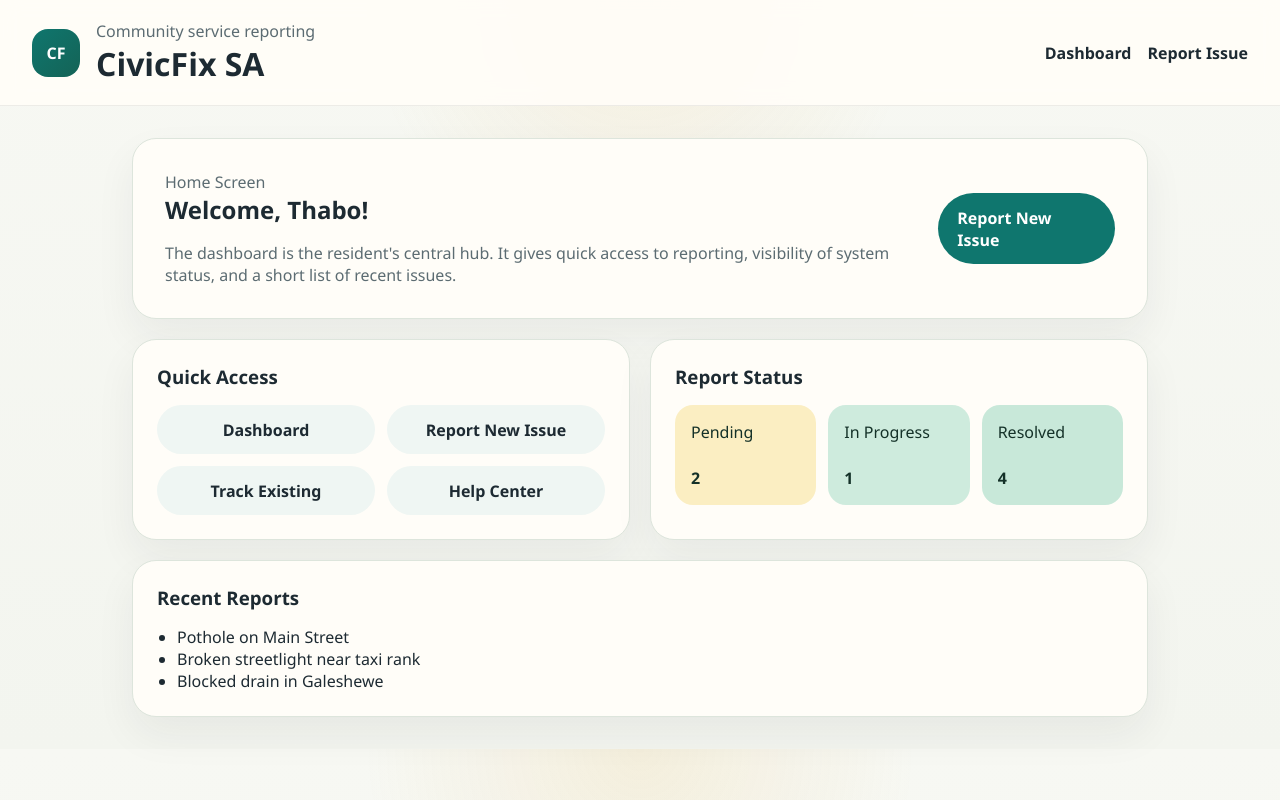
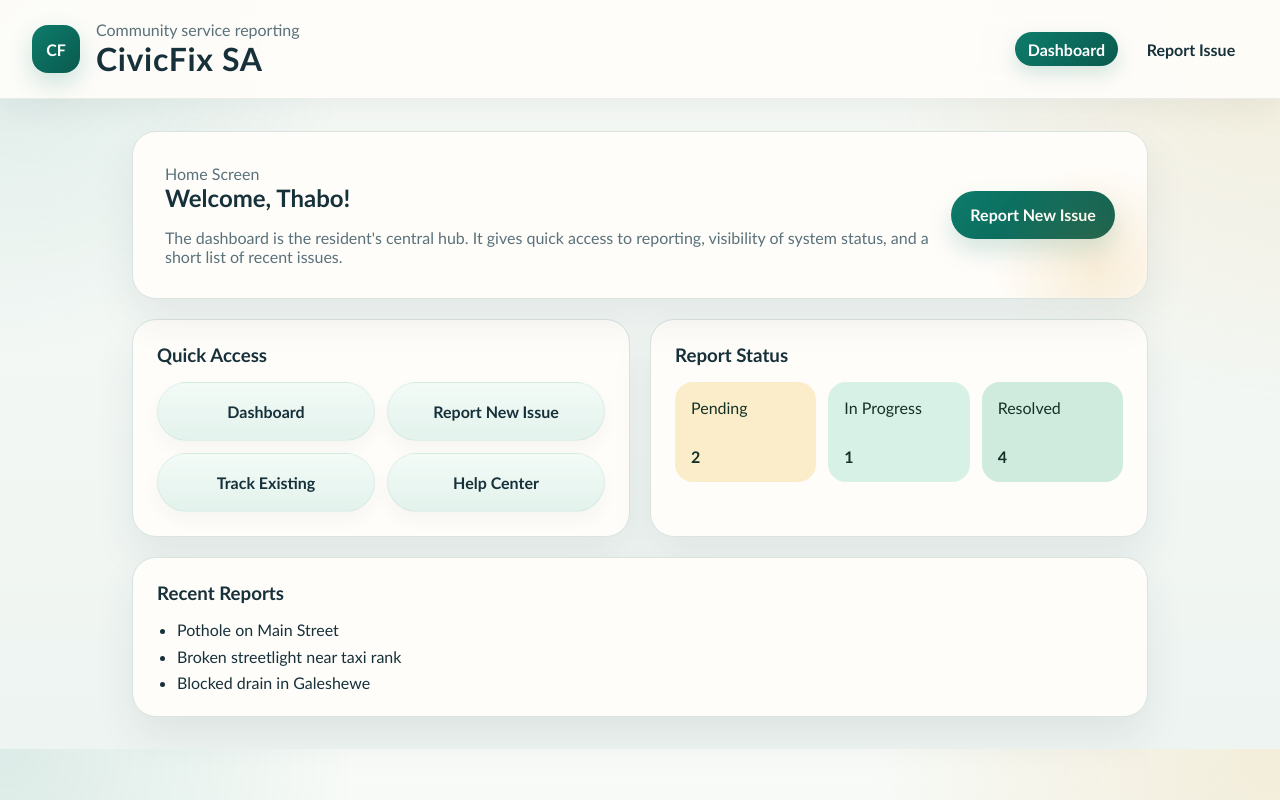
Before and after one commit to THOBILE-MTHEMBU/civicfix-sa-django-wireframe, a Django app: page / in a window 1280 px wide. Run offline with Django 4.2, Linux system fonts and the light colour scheme.

Commit message:
Polish after AI evaluation design and screenshots

```diff
--- a/static/css/site.css
+++ b/static/css/site.css
@@ -1,15 +1,17 @@
 :root {
-    --bg: #f3f5ef;
-    --panel: #fffdf8;
-    --ink: #1d2a32;
-    --muted: #5c6c72;
-    --accent: #0f766e;
-    --accent-soft: #cdeee4;
-    --gold: #dca73a;
-    --line: #dde5dc;
-    --pending: #f4d35e;
-    --progress: #74c69d;
-    --resolved: #52b788;
+    --bg: #eef4f1;
+    --panel: #fffdfa;
+    --ink: #17313a;
+    --muted: #59717a;
+    --accent: #0e7c6b;
+    --accent-strong: #095a4e;
+    --accent-soft: #d8f0e6;
+    --gold: #d8a23a;
+    --gold-soft: #f5e4ba;
+    --line: #d9e4de;
+    --pending: #f2cb61;
+    --progress: #84d3b0;
+    --resolved: #51b98a;
 }
 
 * {
@@ -18,10 +20,11 @@
 
 body {
     margin: 0;
-    font-family: "Segoe UI", Tahoma, Geneva, Verdana, sans-serif;
+    font-family: "Trebuchet MS", "Segoe UI", Tahoma, Geneva, Verdana, sans-serif;
     background:
-        radial-gradient(circle at top, rgba(220, 167, 58, 0.12), transparent 28%),
-        linear-gradient(180deg, #f7f8f3 0%, var(--bg) 100%);
+        radial-gradient(circle at top left, rgba(14, 124, 107, 0.12), transparent 24%),
+        radial-gradient(circle at top right, rgba(216, 162, 58, 0.16), transparent 28%),
+        linear-gradient(180deg, #f8fbf8 0%, var(--bg) 100%);
     color: var(--ink);
 }
 
@@ -31,9 +34,10 @@
     align-items: center;
     gap: 1rem;
     padding: 1.25rem 2rem;
-    border-bottom: 1px solid rgba(29, 42, 50, 0.08);
-    background: rgba(255, 253, 248, 0.92);
-    backdrop-filter: blur(10px);
+    border-bottom: 1px solid rgba(23, 49, 58, 0.08);
+    background: rgba(255, 253, 250, 0.9);
+    backdrop-filter: blur(14px);
+    box-shadow: 0 10px 32px rgba(19, 39, 45, 0.06);
 }
 
 .brand-block {
@@ -48,9 +52,10 @@
     display: grid;
     place-items: center;
     border-radius: 1rem;
-    background: linear-gradient(135deg, var(--accent), #146356);
+    background: linear-gradient(135deg, var(--accent), var(--accent-strong));
     color: white;
     font-weight: 700;
+    box-shadow: 0 10px 24px rgba(14, 124, 107, 0.2);
 }
 
 .brand-eyebrow,
@@ -64,6 +69,10 @@
 .hero-panel h2,
 .card h3 {
     margin: 0;
+}
+
+.brand-title {
+    letter-spacing: 0.02em;
 }
 
 .main-nav {
@@ -81,6 +90,18 @@
 .main-nav a {
     color: var(--ink);
     font-weight: 600;
+    padding: 0.45rem 0.8rem;
+    border-radius: 999px;
+    transition: background-color 0.2s ease, color 0.2s ease;
+}
+
+.main-nav a:hover,
+.main-nav a:focus-visible,
+.main-nav a.active {
+    background: linear-gradient(135deg, var(--accent), var(--accent-strong));
+    color: #ffffff;
+    outline: none;
+    box-shadow: 0 8px 20px rgba(14, 124, 107, 0.18);
 }
 
 .page-shell {
@@ -95,7 +116,7 @@
     background: var(--panel);
     border: 1px solid var(--line);
     border-radius: 24px;
-    box-shadow: 0 18px 40px rgba(29, 42, 50, 0.06);
+    box-shadow: 0 20px 42px rgba(23, 49, 58, 0.08);
 }
 
 .hero-panel {
@@ -104,6 +125,19 @@
     align-items: center;
     gap: 1rem;
     padding: 2rem;
+    position: relative;
+    overflow: hidden;
+}
+
+.hero-panel::after {
+    content: "";
+    position: absolute;
+    inset: auto -60px -80px auto;
+    width: 220px;
+    height: 220px;
+    border-radius: 50%;
+    background: radial-gradient(circle, rgba(216, 162, 58, 0.18), transparent 68%);
+    pointer-events: none;
 }
 
 .hero-panel.compact {
@@ -126,18 +160,32 @@
     padding: 0.85rem 1.2rem;
     border-radius: 999px;
     font-weight: 700;
+    text-align: center;
+    line-height: 1.25;
 }
 
 .cta-link,
 button {
-    background: var(--accent);
+    background: linear-gradient(135deg, var(--accent), var(--accent-strong));
     color: white;
+    transition: transform 0.2s ease, filter 0.2s ease;
+    box-shadow: 0 12px 24px rgba(14, 124, 107, 0.18);
+}
+
+.cta-link:hover,
+.cta-link:focus-visible,
+button:hover,
+button:focus-visible {
+    filter: brightness(1.05);
+    transform: translateY(-1px);
+    outline: none;
 }
 
 .ghost-link {
     border: 1px solid var(--line);
-    color: var(--ink);
-    background: white;
+    color: var(--accent-strong);
+    background: rgba(255, 255, 255, 0.94);
+    box-shadow: inset 0 0 0 1px rgba(14, 124, 107, 0.1);
 }
 
 .grid-layout {
@@ -149,6 +197,10 @@
 
 .card {
     padding: 1.5rem;
+}
+
+.card h3 {
+    margin-bottom: 0.25rem;
 }
 
 .wide-card {
@@ -163,8 +215,22 @@
 }
 
 .button-grid a {
-    background: #eff6f3;
+    min-height: 3.7rem;
+    padding-inline: 1rem;
+    background: linear-gradient(180deg, #f3fbf7 0%, #e3f2ec 100%);
     color: var(--ink);
+    transition: background-color 0.2s ease, transform 0.2s ease;
+    white-space: normal;
+    overflow-wrap: anywhere;
+    border: 1px solid rgba(14, 124, 107, 0.08);
+    box-shadow: 0 8px 18px rgba(23, 49, 58, 0.04);
+}
+
+.button-grid a:hover,
+.button-grid a:focus-visible {
+    background: linear-gradient(180deg, #e9f7f1 0%, #d5ece4 100%);
+    transform: translateY(-1px);
+    outline: none;
 }
 
 .status-row {
@@ -185,15 +251,15 @@
 }
 
 .status-card.pending {
-    background: color-mix(in srgb, var(--pending) 38%, white);
+    background: color-mix(in srgb, var(--pending) 34%, white);
 }
 
 .status-card.progress {
-    background: color-mix(in srgb, var(--progress) 35%, white);
+    background: color-mix(in srgb, var(--progress) 32%, white);
 }
 
 .status-card.resolved {
-    background: color-mix(in srgb, var(--resolved) 32%, white);
+    background: color-mix(in srgb, var(--resolved) 28%, white);
 }
 
 .report-list {
@@ -205,6 +271,7 @@
     margin-top: 1.25rem;
     padding: 2rem;
     max-width: 760px;
+    background: linear-gradient(180deg, rgba(255, 255, 255, 0.96), rgba(255, 253, 250, 0.98));
 }
 
 .progress-pill {
@@ -212,7 +279,7 @@
     padding: 0.5rem 0.85rem;
     margin-bottom: 1rem;
     border-radius: 999px;
-    background: var(--accent-soft);
+    background: linear-gradient(135deg, var(--accent-soft), #c8e8db);
     color: #0d5b54;
     font-weight: 700;
 }
@@ -233,12 +300,50 @@
     border: 1px solid #cbd5d0;
     border-radius: 16px;
     background: white;
+    box-shadow: inset 0 1px 2px rgba(23, 49, 58, 0.03);
 }
 
 button {
     border: 0;
     width: fit-content;
     cursor: pointer;
+}
+
+select:focus-visible,
+input:focus-visible {
+    outline: 3px solid color-mix(in srgb, var(--accent) 22%, white);
+    border-color: var(--accent);
+}
+
+select:invalid,
+input:invalid {
+    border-color: #b23a48;
+}
+
+.helper-copy {
+    margin: 0 0 1rem;
+    color: var(--muted);
+}
+
+.field-hint {
+    margin: -0.35rem 0 0.3rem;
+    color: var(--muted);
+    font-size: 0.92rem;
+}
+
+.form-note {
+    margin-top: 1rem;
+    font-size: 0.95rem;
+}
+
+.report-list li + li {
+    margin-top: 0.45rem;
+}
+
+@media (max-width: 980px) {
+    .button-grid a {
+        min-height: 3.9rem;
+    }
 }
 
 @media (max-width: 800px) {
@@ -253,4 +358,18 @@
     .button-grid {
         grid-template-columns: 1fr;
     }
+
+    .page-shell {
+        padding: 1.25rem;
+    }
+
+    .main-nav {
+        flex-wrap: wrap;
+    }
+
+    .ghost-link,
+    .cta-link,
+    button {
+        width: 100%;
+    }
 }
```
Also changed, not shown: static/screenshots/dashboard-view.svg, static/screenshots/report-form-view.svg.
